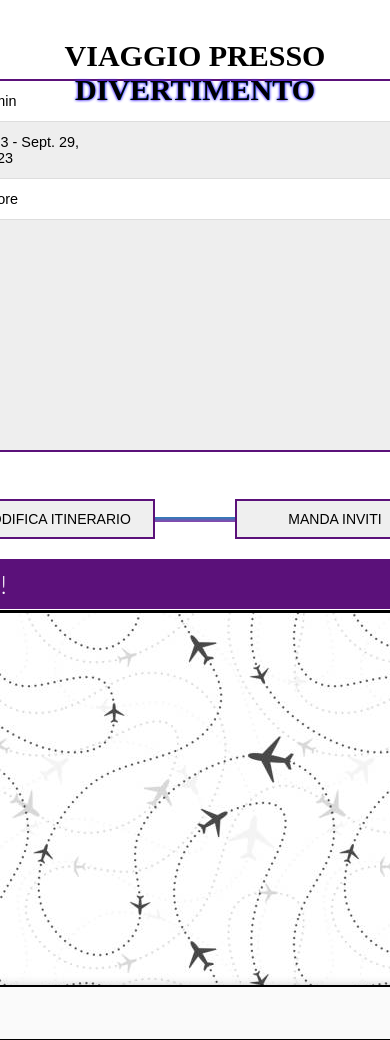
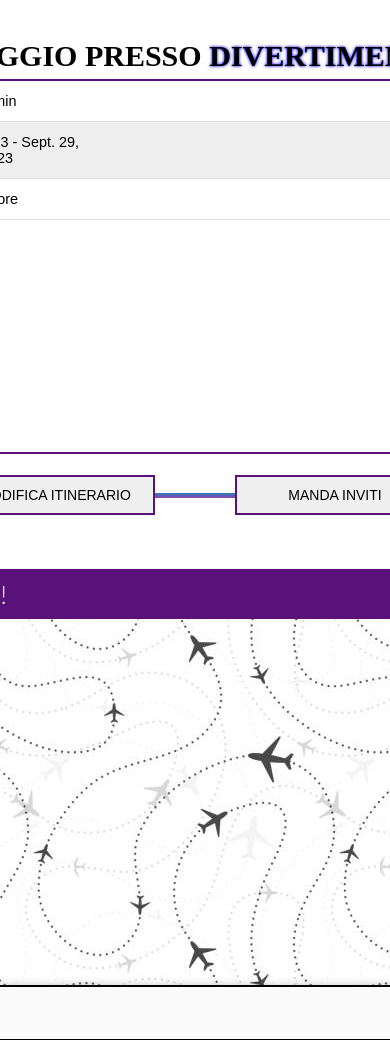
Before and after one commit to danielelurani/gruppi-di-viaggio, a Django app: page /organizzatoreViaggi/detailsTravel/21/ in a window 390 px wide; the page is wider, and only the part inside the window is pictured. Shown: the part 131-1171 px from the top of that part. Run offline with Django 4.2, Linux system fonts and the light colour scheme; a user stored in the database is signed in; data comes from the database, SQL or seed files in the repository; both versions use the stored data as it was after the commit.

Commit message:
Alcuni fix estetici a detailsTravel
Alcuni fix estetici e di adattamento alla pagina detailsTravel. Modificata la dimensione del titolo del viaggio in modo che si adatti a qualsiasi testo. Modificata la posizione di alcuni elementi come il container del nome della chat ed i pulsanti nella media query.

```diff
--- a/sitoProgettoIsw/organizzatoreViaggi/static/css/detailsTravel.css
+++ b/sitoProgettoIsw/organizzatoreViaggi/static/css/detailsTravel.css
@@ -143,7 +143,8 @@ nav a p {
 .travel-table-container h1 {
     text-align: center;
     height: 30px;
-    width: 420px;
+    padding-left: 30px;
+    padding-right: 30px;
     background: white;
     margin-bottom: 1px;
     color: black;
@@ -187,6 +188,7 @@ nav a p {
     min-width: 100%;
     overflow-X: auto;
     empty-cells: show;
+    border-bottom: 2px solid #5b117a;
 }
 
 .travel-table tr {
@@ -198,6 +200,7 @@ nav a p {
     background-color: #5b117a;
     color: #ffffff;
     text-align: left;
+    width: 50px;
 }
 
 .travel-table th, .travel-table td {
@@ -236,6 +239,7 @@ nav a p {
     display: flex;
     flex-direction: row;
     height: 230px;
+    width: 163px;
 }
 
 .travel-table tr .itinerary-item {
@@ -270,7 +274,7 @@ nav a p {
         height: 5px;
         width: 95%;
         position: absolute;
-        top: 51.5%;
+        top: 49.5%;
         background: linear-gradient(#2980b9, #8e44ad);
     }
 }
@@ -287,7 +291,7 @@ nav a p {
     .table-buttons{
         width: 100%;
         position: absolute;
-        top: 50%;
+        top: 48%;
         display: flex;
         justify-content: center;
     }
@@ -348,7 +352,7 @@ nav a p {
         margin-left: -10px;
 
         position: fixed;
-        top: 660px;
+        top: 670px;
         background: #5b117a;
 
         z-index: 100;
--- a/sitoProgettoIsw/organizzatoreViaggi/templates/organizzatoreViaggi/detailsTravel.html
+++ b/sitoProgettoIsw/organizzatoreViaggi/templates/organizzatoreViaggi/detailsTravel.html
@@ -69,7 +69,7 @@
                             <th>Itinerario</th>
 
                             {% for stage in stages %}
-                            <td colspan="100" class="itinerary-item">
+                            <td colspan="200" class="itinerary-item">
                                 <p>{{ stage.name }}</p>
                                 <p>{{ stage.description }}</p>
                                 <p>{{ stage.date }}</p>
```
Also changed, not shown: sitoProgettoIsw/db.sqlite3.
